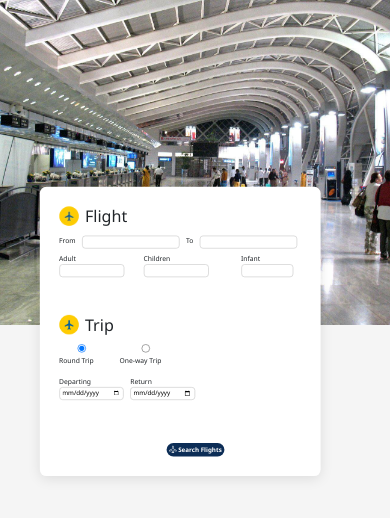
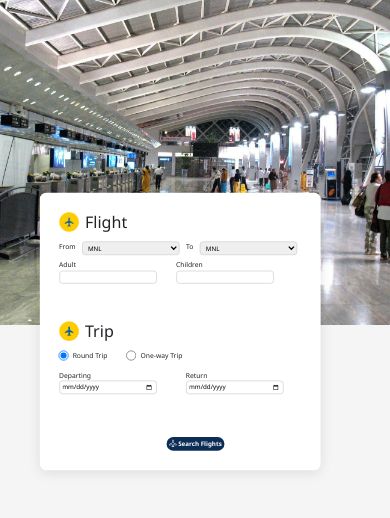
Before and after one commit to flor1211/jetsetgo2204, a PHP site: page /booking/booking.php in a window 390 px wide. Shown: the part 55-573 px from the top of the page. Run offline with PHP 8.4, Linux system fonts and the light colour scheme.

Commit message:
fixed the form layout

```diff
--- a/booking/booking.php
+++ b/booking/booking.php
@@ -15,6 +15,7 @@
 
 <!DOCTYPE html>
 <html lang="en">
+
 <head>
   <meta charset="utf-8">
   <meta name="viewport" content="width=device-width, initial-scale=1">
@@ -30,6 +31,7 @@
   <link rel="stylesheet" href="bookingpage.css">
 
 </head>
+
 <body style="margin: 0;">
   <!-- NavBar Container -->
   <div id="navbar-container">
@@ -50,53 +52,57 @@
     </section>
 
     <section class="booking-form">
-  <form method="POST" action=""> <!-- 🟢 Moved form tag here to wrap both sections -->
+      <form method="POST" action="">
 
         <div class="form-card">
-      <div class="form-section flight-section"> <!-- 🟢 Added class "flight-section" for possible media query use -->
+          <div class="form-section flight-section">
             <h2><span class="icon"><img src="../assets/Logo.webp" alt="" /></span> Flight</h2>
             <div class="form-group">
               <label for="fromInput">From</label>
-          <input type="text" id="fromInput" name="from" style="width: 150px;" />
+              <select id="fromInput" name="from" style="width: 150px;">
+                <option value="MNL">MNL</option>
+                <option value="CEB">CEB</option>
+                <option value="DAV">DAV</option>
+              </select>
 
-          <label for="ToInput">To</label>
-          <input type="text" id="toInput" name="To" style="width: 150px;" />
+              <label for="toInput">To</label>
+              <select id="toInput" name="to" style="width: 150px;">
+                <option value="MNL">MNL</option>
+                <option value="CEB">CEB</option>
+                <option value="DAV">DAV</option>
+              </select>
             </div>
 
             <div class="form-group" style="display: flex;">
               <div style="display: flex; flex-direction: column;">
                 <label for="adultInput">Adult</label>
-            <input type="number" id="adultInput" name="adult" style="width: 100px;" />
+                <input type="number" id="adultInput" name="adult" style="width: 150px;" />
               </div>
 
               <div class="child-wrapper" style="display: flex; flex-direction: column; margin-left: 20px;">
                 <label for="childrenInput">Children</label>
-            <input type="number" id="childrenInput" name="children" style="width: 100px;" />
+                <input type="number" id="childrenInput" name="children" style="width: 150px;" />
               </div>
 
-          <div class="infant-wrapper" style="display: flex; flex-direction: column; margin-left: 30px;">
-            <label for="infantInput">Infant</label>
-            <input type="number" id="infantInput" name="infant" style="width: 80px;" />
-          </div>
             </div>
           </div>
 
-      <div class="form-section trip-section"> <!-- 🟢 Added class "trip-section" for possible media query use -->
+          <div class="form-section trip-section">
             <h2><span class="icon"><img src="../assets/Logo.png" alt="" /></span> Trip</h2>
             <div class="trip-options">
               <label><input type="radio" name="trip" id="roundTrip" checked /> Round Trip</label>
               <label><input type="radio" name="trip" id="oneWayTrip" /> One-way Trip</label>
             </div>
 
-        <div class="form-group">
+            <div class="form-group dates">
               <div style="display: flex; flex-direction: column;">
                 <label for="departingDate">Departing</label>
-            <input type="date" id="departingDate" placeholder="Departing" />
+                <input type="date" id="departingDate" placeholder="Departing" style="width: 150px;" />
               </div>
 
               <div style="display: flex; flex-direction: column;">
                 <label for="returnDate" id="returnLabel">Return</label>
-            <input type="date" id="returnDate" placeholder="Return" />
+                <input type="date" id="returnDate" placeholder="Return" style="width: 150px;" />
               </div>
             </div>
 
@@ -122,12 +128,12 @@
             </script>
           </div>
 
-      <div class="form-submit"> <!-- 🟢 This now sits *after* both sections, within the form -->
+          <div class="form-submit">
             <button class="search-btn"><i class="bi bi-airplane"></i> Search Flights</button>
           </div>
         </div>
 
-  </form> <!-- 🟢 Closing tag for moved form -->
+      </form>
     </section>
 
 
@@ -142,4 +148,5 @@
   <script src="booking.js"></script>
 
 </body>
+
 </html>
--- a/booking/bookingpage.css
+++ b/booking/bookingpage.css
@@ -129,6 +129,12 @@ body {
   flex-wrap: wrap;
 
 }
+.form-group.dates {
+  display: flex;
+  gap: 45px; /* spacing between Departing and Return */
+  flex-wrap: wrap;
+}
+
 .child-wrapper {
   margin-left: 25px;
   margin-right: 10px;
@@ -140,11 +146,13 @@ body {
 
 input[type="text"],
 input[type="number"],
-input[type="date"] {
+input[type="date"],
+select {
   padding: 10px;
   border: 1px solid #ccc;
   border-radius: 5px;
 }
+
 
 .trip-options {
   margin-bottom: 15px;
@@ -231,13 +239,13 @@ input[type="date"] {
 
 @media (max-width: 992px) {
   .container-fluid {
-    flex-direction: row; /* ✅ keep logo and button side by side */
-    justify-content: space-between; /* ✅ distribute space evenly */
+    flex-direction: row;
+    justify-content: space-between;
     padding: 0 1rem;
   }
 
   .navbar-brand {
-    margin-left: 10px; /* ✅ center it better in small screens */
+    margin-left: 10px;
   }
 
   .btn {
@@ -335,6 +343,23 @@ input[type="date"] {
   .booking-form .form-group {
     margin-bottom: 0.5rem;
   }
+
+  .trip-options {
+    display: flex;
+    flex-wrap: nowrap;
+    gap: 10px;
+  }
+
+  .trip-options label {
+    display: inline-flex;
+    align-items: center;
+    white-space: nowrap;
+  }
+
+  input[type="radio"] {
+    transform: scale(1.2); /* radio button size */
+    margin-right: 8px;  /* gap between the button and label */
+  }
 }
 
 @media (max-width: 440px) {
@@ -364,8 +389,6 @@ input[type="date"] {
     font-size: 0.65rem;
   }
 
-
-
   .form-submit {
     margin-top: 0.5rem;
     text-align: center;
@@ -375,7 +398,8 @@ input[type="date"] {
     font-size: 0.7rem;
   }
 
-  /* Optional: shrink logo + navbar items if needed */
+
+  /* shrink logo + navbar items if needed */
   .navbar-brand {
     font-size: 0.85rem;
     margin-left: 10px;
```
Lines whose indentation alone changed are shown as unchanged.
